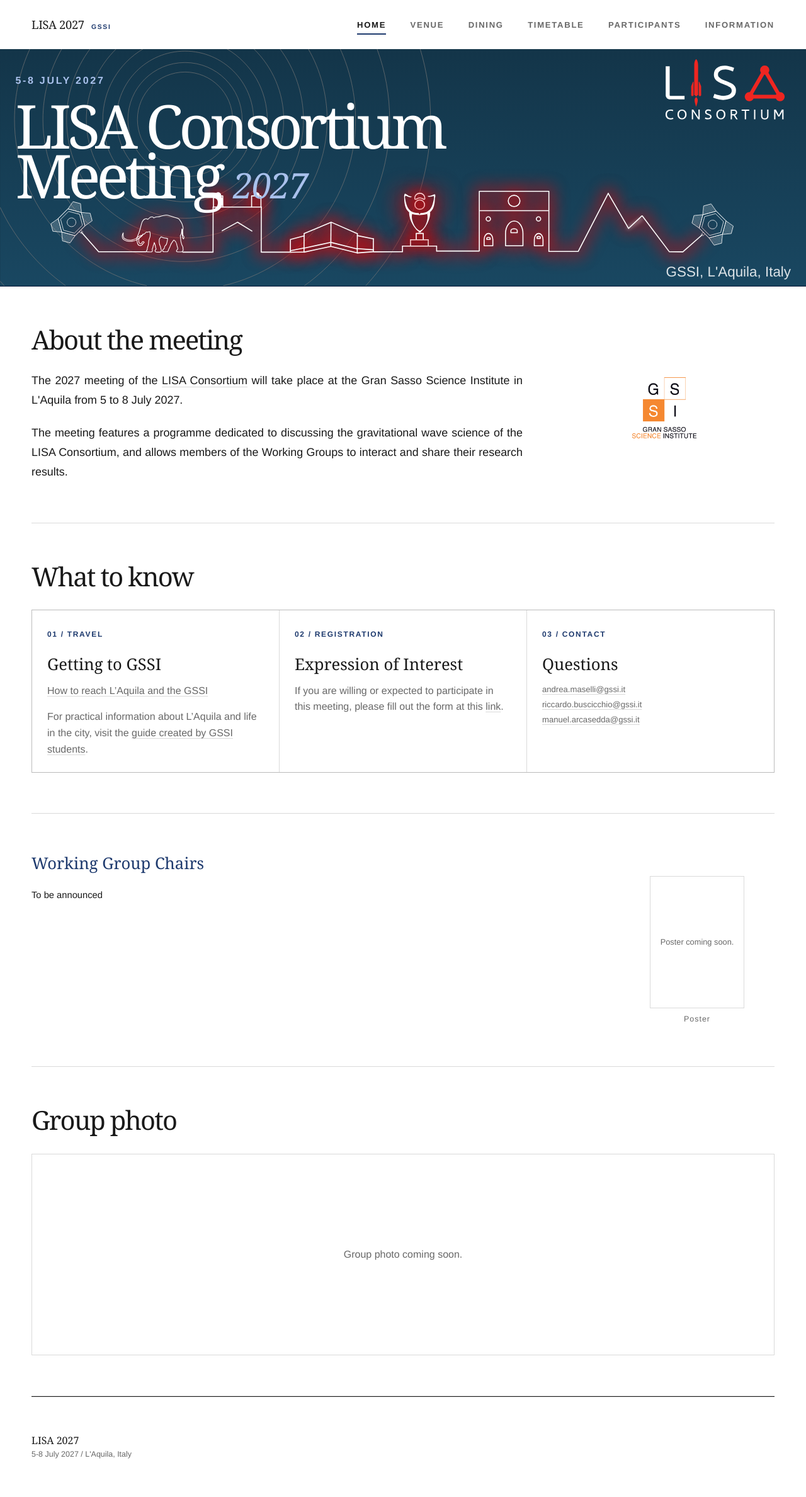
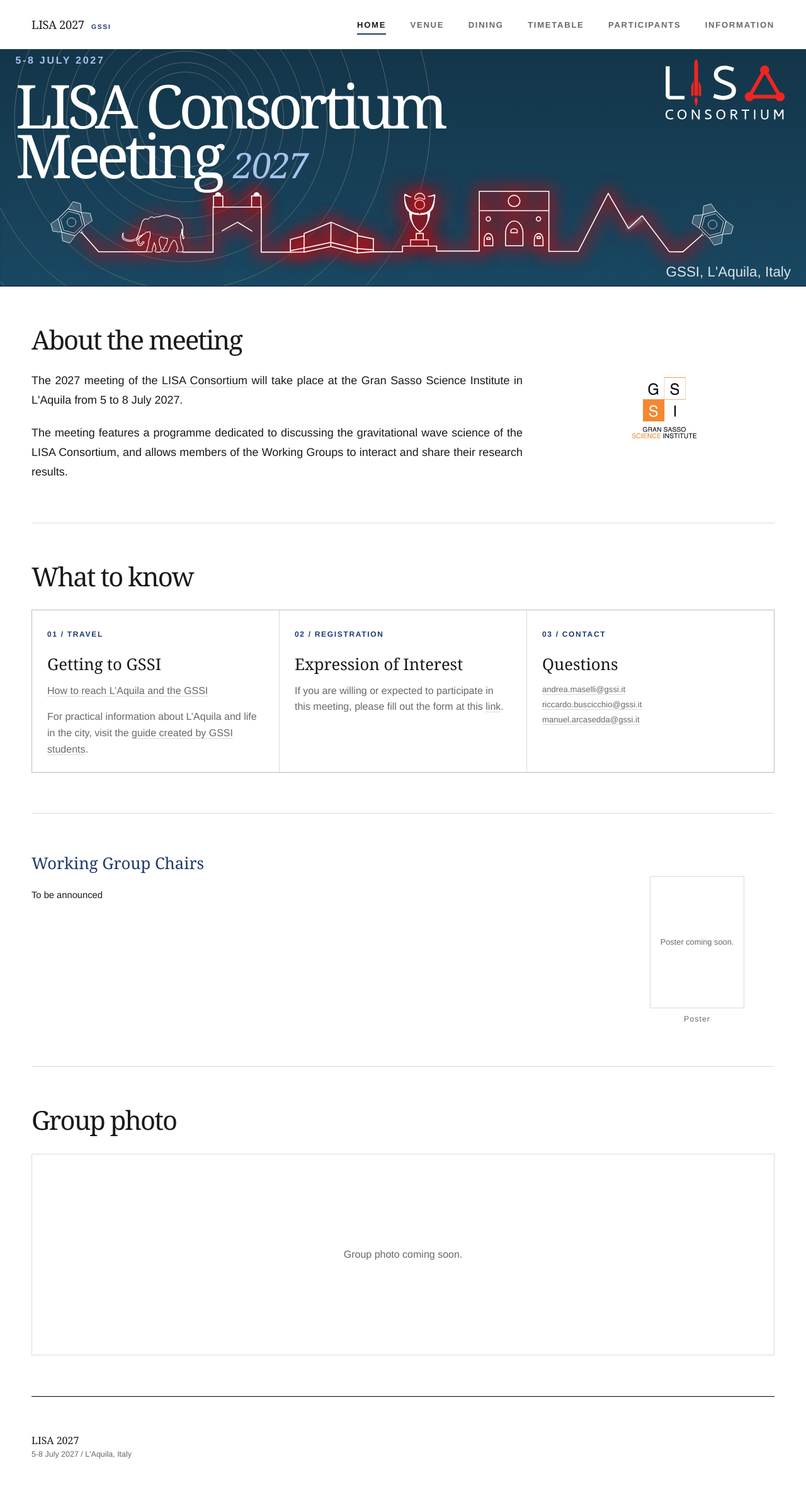
Before and after one commit to masellia/lisa-consortium-2027, a Jekyll site: the page built from index.md, in a window 1280 px wide. Shown: the whole page at 63% size. Built offline with Jekyll 4.4.1, drawn with Linux system fonts in a browser that asks for light colours.

Commit message:
reshape info

```diff
--- a/assets/css/conference.css
+++ b/assets/css/conference.css
@@ -292,12 +292,12 @@ body.conference-site {
 
 .conference-lisa-consortium-2027 .conference-eyebrow {
   color: #a9c1ec;
-  transform: translate(clamp(-2rem, -2vw, -1rem), -3rem);
+  transform: translate(clamp(-2rem, -2vw, -1rem), -5rem);
 }
 
 .conference-lisa-consortium-2027 .conference-hero h1 {
   color: #ffffff;
-  transform: translate(clamp(-2rem, -2vw, -1rem), -3rem);
+  transform: translate(clamp(-2rem, -2vw, -1rem), -5rem);
 }
 
 .conference-lisa-consortium-2027 .conference-hero h1 span {
@@ -1565,7 +1565,7 @@ a.conference-poster-thumb-frame.has-image:focus-visible {
 
   .conference-lisa-consortium-2027 .conference-eyebrow,
   .conference-lisa-consortium-2027 .conference-hero h1 {
-    transform: translate(0, -2rem);
+    transform: translate(0, -3rem);
   }
 
   .conference-lisa-consortium-2027 .conference-hero h1 span {
@@ -1732,7 +1732,7 @@ a.conference-poster-thumb-frame.has-image:focus-visible {
 
   .conference-lisa-consortium-2027 .conference-eyebrow,
   .conference-lisa-consortium-2027 .conference-hero h1 {
-    transform: translate(0, -1.5rem);
+    transform: translate(0, -2.5rem);
   }
 
   .conference-lisa-consortium-2027 .conference-hero-location {
```
